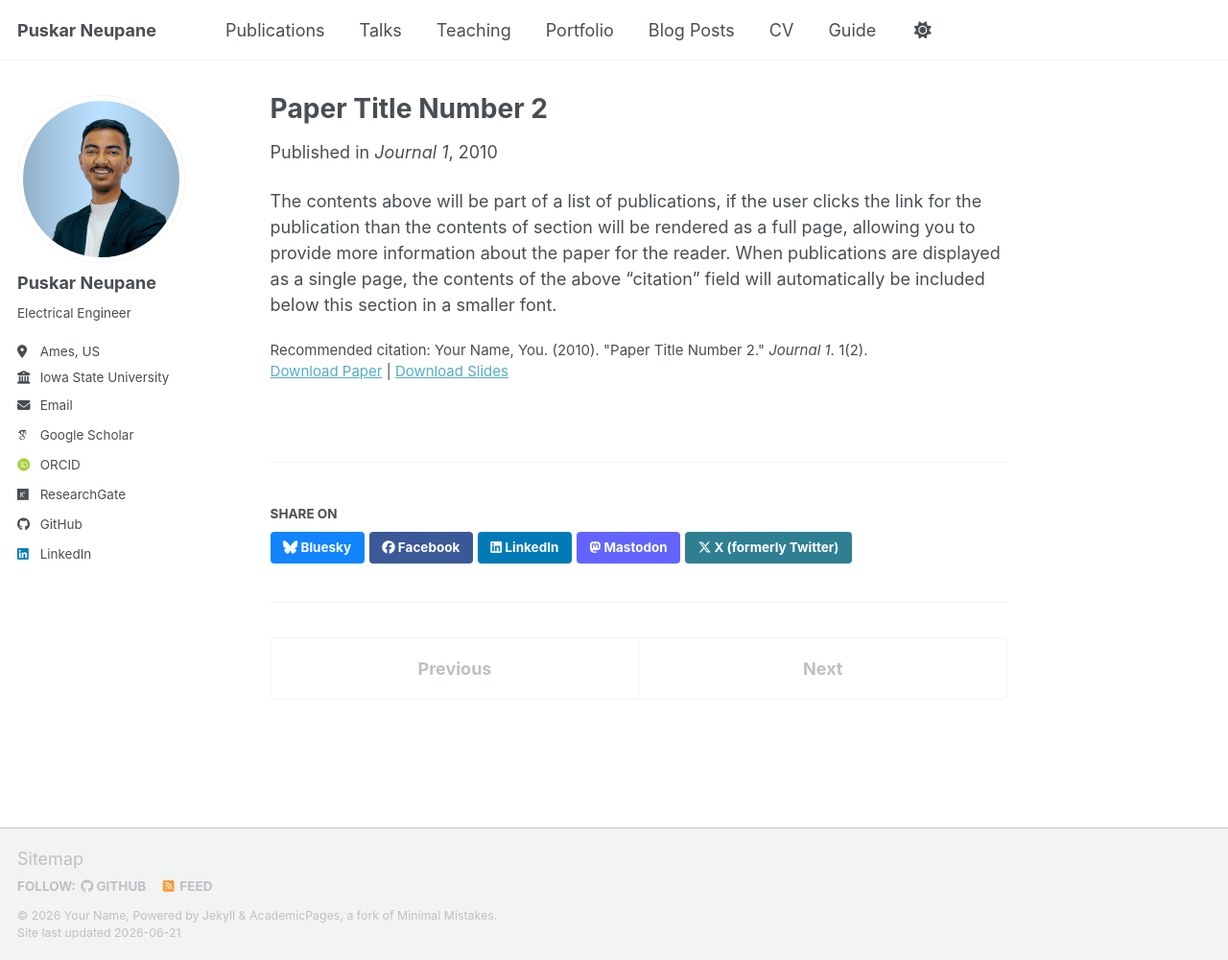
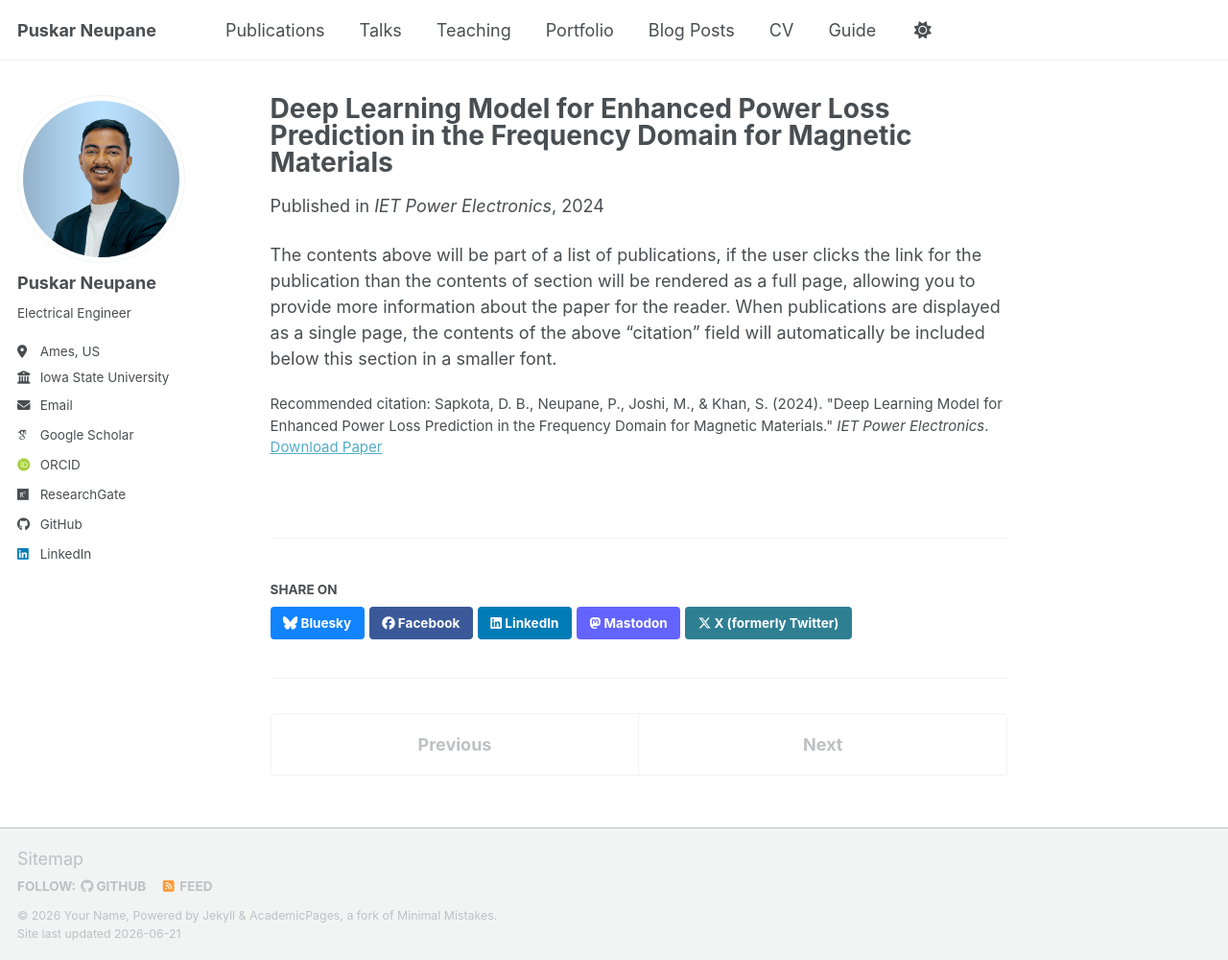
Before and after one commit to Puskar-Neupane/website, a Jekyll site: the page built from _publications/2010-10-01-paper-title-number-2.md, in a window 1280 px wide and 1000 px high. Shown: the whole window at 96% size. Built offline with Jekyll 4.4.1, drawn with Linux system fonts in a browser that asks for light colours; some web fonts are replaced; a script bundle is joined from its source files by our own code; library files that are not in the unit come from our copies.

Commit message:
Update 2010-10-01-paper-title-number-2.md

```diff
--- a/_publications/2010-10-01-paper-title-number-2.md
+++ b/_publications/2010-10-01-paper-title-number-2.md
@@ -1,14 +1,13 @@
 ---
-title: "Paper Title Number 2"
+title: "Deep Learning Model for Enhanced Power Loss Prediction in the Frequency Domain for Magnetic Materials"
 collection: publications
 category: manuscripts
-permalink: /publication/2010-10-01-paper-title-number-2
-excerpt: 'This paper is about the number 2. The number 3 is left for future work.'
-date: 2010-10-01
-venue: 'Journal 1'
-slidesurl: 'https://academicpages.github.io/files/slides2.pdf'
-paperurl: 'https://academicpages.github.io/files/paper2.pdf'
-citation: 'Your Name, You. (2010). &quot;Paper Title Number 2.&quot; <i>Journal 1</i>. 1(2).'
+permalink: /publication/2024-power-loss-prediction
+excerpt: 'Develops a deep learning framework operating in the frequency domain to improve prediction accuracy of magnetic core losses across different magnetic materials.'
+date: 2024-01-01
+venue: 'IET Power Electronics'
+paperurl: ''
+citation: 'Sapkota, D. B., Neupane, P., Joshi, M., & Khan, S. (2024). "Deep Learning Model for Enhanced Power Loss Prediction in the Frequency Domain for Magnetic Materials." <i>IET Power Electronics</i>.'
 ---
 
 The contents above will be part of a list of publications, if the user clicks the link for the publication than the contents of section will be rendered as a full page, allowing you to provide more information about the paper for the reader. When publications are displayed as a single page, the contents of the above "citation" field will automatically be included below this section in a smaller font.
```
